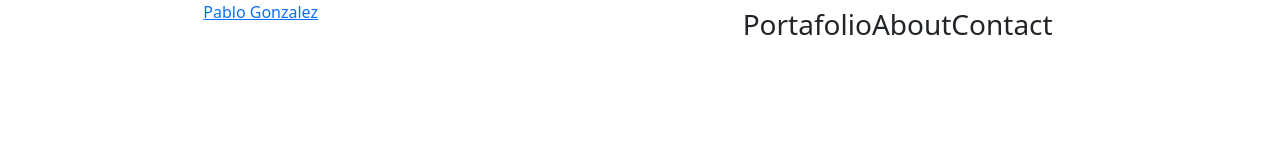
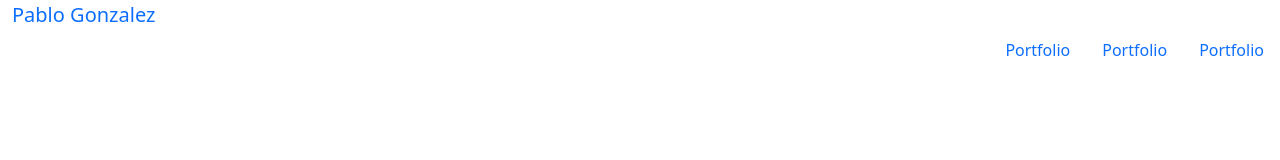
Before and after one commit to PabloEGonz/my-portafolio-wbs, a plain HTML site: page index.html in a window 1280 px wide. Drawn offline with nearby package versions, Linux system fonts and the light colour scheme.

Commit message:
Update style.css

```diff
--- a/index.html
+++ b/index.html
@@ -13,16 +13,13 @@
     />
   </head>
   <body>
-    <header class="nav justify-content-around">
-      <a href="index.html">Pablo Gonzalez</a>
-      <nav class="navbar">
-        <img src="images/Union.png" alt="Menu bar" />
-        <a><h3>Portafolio</h3></a>
-        <a><h3>About</h3></a>
-        <a><h3>Contact</h3></a>
-        <a><img src="images/mail-icon.png" alt="mail-icon" /></a>
-      </nav>
-    </header>
+
+     <div class="container-fluid ml-5"> <a href="index.html" class="navbar-brand  ml-5">Pablo Gonzalez</a></div>
+      <ul class="nav justify-content-end">
+       <li class="nav-item"><a href="#" class="nav-link"> Portfolio</a></li>
+       <li class="nav-item"><a href="#" class="nav-link"> Portfolio</a></li>
+       <li class="nav-item"><a href="#" class="nav-link"> Portfolio</a></li>
+        </ul>
 
     <script
       src="https://cdn.jsdelivr.net/npm/bootstrap@5.0.2/dist/js/bootstrap.bundle.min.js"
```
